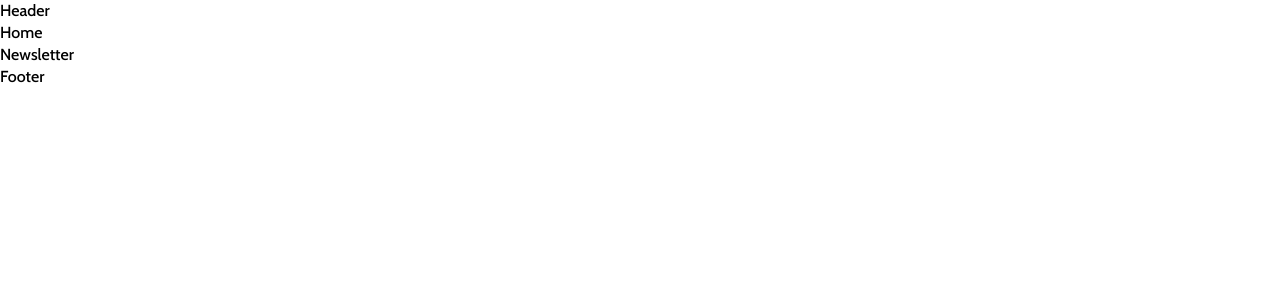
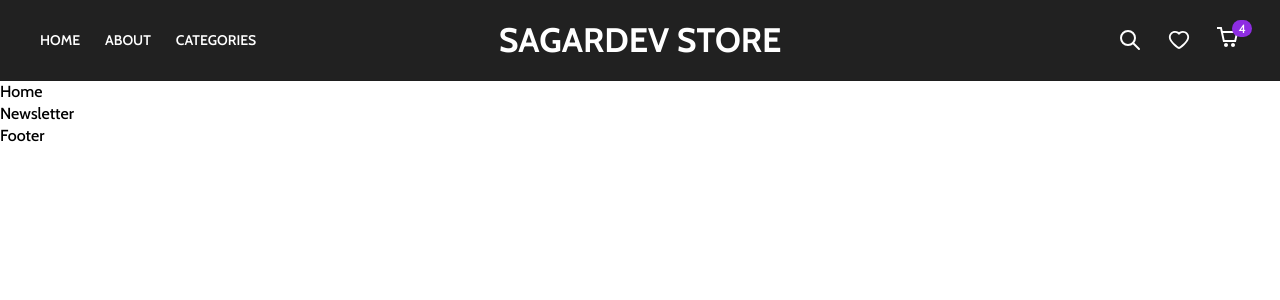
Before and after one commit to SagarKeshvala/sagar-commerce, a React (Create React App) app in the folder client/: page / in a window 1280 px wide. Shown: the top 300 px of the page. Built offline with nearby package versions, Linux system fonts and the light colour scheme.

Commit message:
finished Header for the website

```diff
--- a/client/src/components/Header/Header.jsx
+++ b/client/src/components/Header/Header.jsx
@@ -1,6 +1,51 @@
+import { useEffect, useState, useContext } from "react";
+import { useNavigate } from "react-router-dom";
+
+import { TbSearch } from "react-icons/tb";
+import { CgShoppingCart } from "react-icons/cg";
+import { AiOutlineHeart } from "react-icons/ai";
+
+import Search from "./Search/Search";
+import Cart from "../Cart/Cart";
+import { Context } from "../../utils/context";
+
 import "./Header.scss";
+
 const Header = () => {
-    return <div>Header</div>;
+	const [scrolled, setScrolled] = useState(false);
+	useEffect(() => {
+		window.addEventListener("scroll", handleScroll);
+	}, []);
+
+	const handleScroll = () => {
+		const offset = window.scrollY;
+		if (offset > 200) {
+			setScrolled(true);
+		} else {
+			setScrolled(false);
+		}
+	};
+
+	return (
+		<header className={`main-header ${scrolled ? "sticky-header" : ""}`}>
+			<div className="header-content">
+				<ul className="left">
+					<li>Home</li>
+					<li>About</li>
+					<li>Categories</li>
+				</ul>
+				<div className="center">SAGARDEV STORE</div>
+				<div className="right">
+					<TbSearch />
+					<AiOutlineHeart />
+					<span className="cart-icon">
+						<CgShoppingCart />
+						<span>4</span>
+					</span>
+				</div>
+			</div>
+		</header>
+	);
 };
 
 export default Header;
--- a/client/src/components/Header/Header.scss
+++ b/client/src/components/Header/Header.scss
@@ -1 +1,108 @@
 @import "../../css-config/mixins.scss";
+
+.main-header {
+	width: 100%;
+	padding: 0 20px;
+	background-color: #212121;
+	color: #fff;
+	border-bottom: 1px solid rgba(0, 0, 0, 0.1);
+	z-index: 99;
+
+	@include md {
+		padding: 0 40px;
+	}
+
+	.header-content {
+		display: flex;
+		justify-content: space-between;
+		align-items: center;
+		height: 50px;
+		max-width: 1200px;
+		margin: auto;
+
+		@include md {
+			height: 80px;
+		}
+
+		.left {
+			list-style: none;
+			display: none;
+			gap: 25px;
+
+			@include md {
+				display: flex;
+			}
+
+			li {
+				font-size: 14px;
+				font-weight: 600;
+				text-transform: uppercase;
+				cursor: pointer;
+			}
+		}
+
+		.center {
+			font-size: 22px;
+			font-weight: 700;
+			cursor: pointer;
+
+			@include md {
+				font-size: 34px;
+				position: absolute;
+				left: 50%;
+				transform: translateX(-50%);
+			}
+		}
+
+		.right {
+			display: flex;
+			align-items: center;
+			gap: 20px;
+
+			@include md {
+				gap: 25px;
+			}
+
+			svg {
+				font-size: 20px;
+				cursor: pointer;
+
+				@include md {
+					font-size: 24px;
+				}
+			}
+
+			.cart-icon {
+				position: relative;
+
+				span {
+					min-width: 20px;
+					text-align: center;
+					background-color: #8e2de2;
+					padding: 2.5px;
+					position: absolute;
+					top: -5px;
+					right: -12px;
+					font-size: 12px;
+					line-height: 1;
+					border-radius: 10px;
+				}
+			}
+		}
+	}
+
+	&.sticky-header {
+		position: sticky;
+		top: 0;
+		animation: stickyHeader 0.3s ease forwards;
+	}
+}
+
+@keyframes stickyHeader {
+	0% {
+		transform: translateY(-80px);
+	}
+	100% {
+		transform: translateY(0px);
+	}
+}
```
